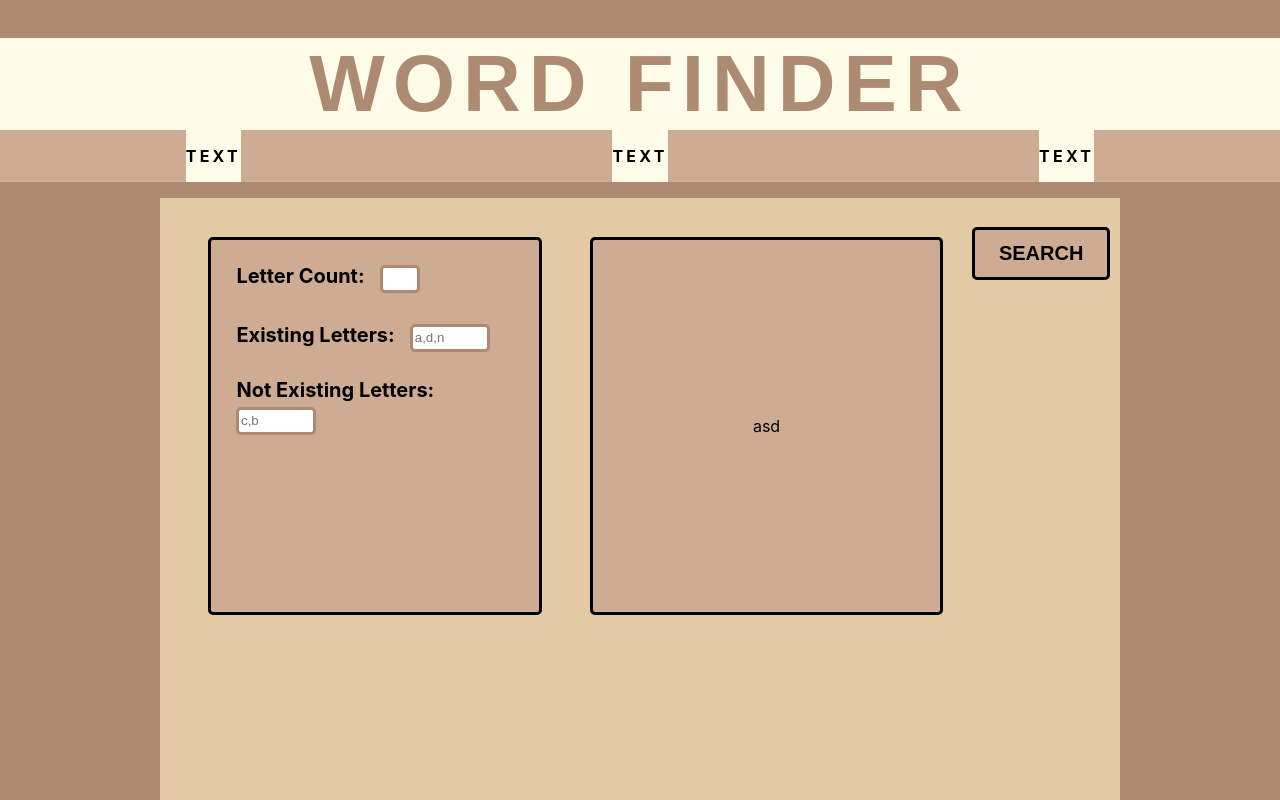
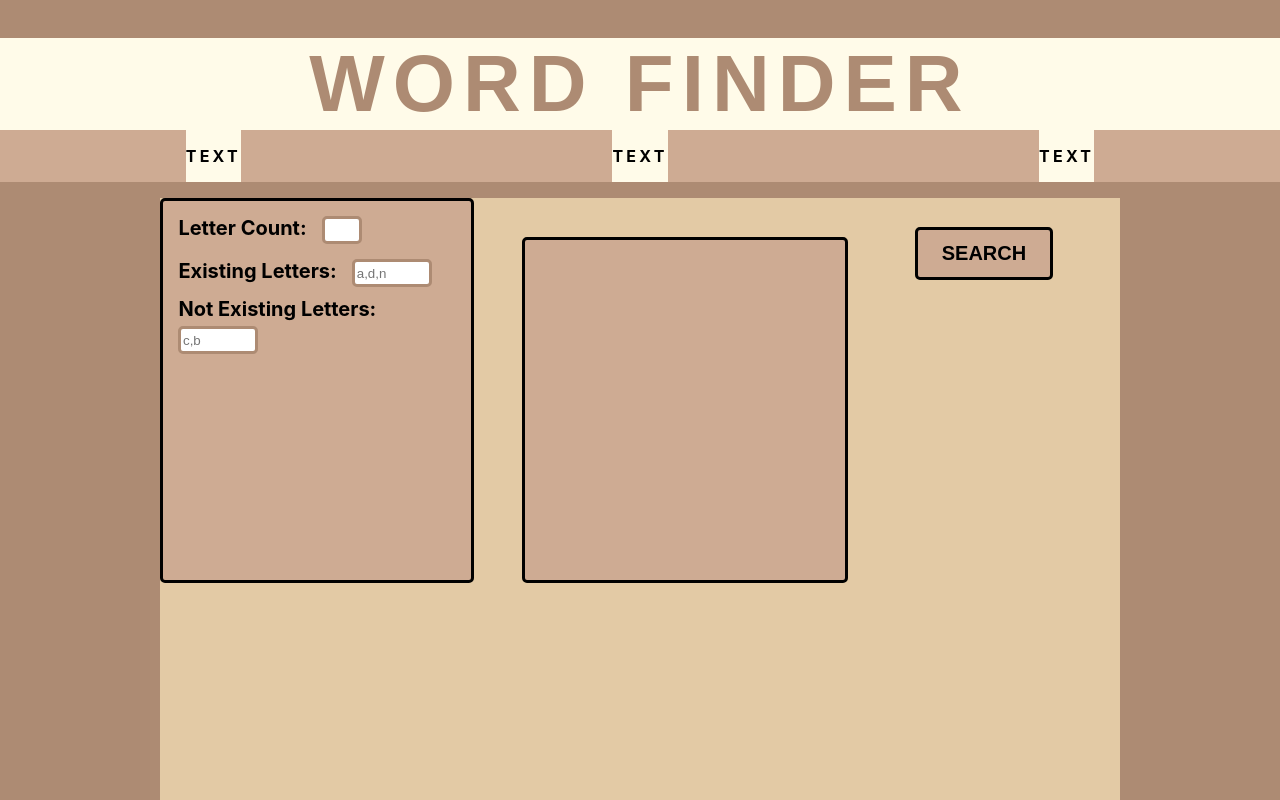
Before and after one commit to berke-cura/word-finder-fe, a React (Create React App) app: page / in a window 1280 px wide. Built offline with nearby package versions, Linux system fonts and the light colour scheme.

Commit message:
some changes

```diff
--- a/src/components/searchWord/index.js
+++ b/src/components/searchWord/index.js
@@ -46,8 +46,10 @@ const SearchWord =  () => {
        }
 
     return (
-        <Styled.Form>
+        <Styled.Container>
           <Styled.InputArea>
+
+              <Styled.InputContainer>
                     <Styled.Label1>Letter Count:</Styled.Label1>
                     <Styled.Input1
                        type="number"
@@ -55,8 +57,10 @@ const SearchWord =  () => {
                        value={searchInfo.letterCount}
                        onChange={handleChangeA}
                        max="22"
-          /><p/>
+                     />
+              </Styled.InputContainer>
 
+              <Styled.InputContainer>
                    <Styled.Label2>Existing Letters:</Styled.Label2>
                    <Styled.Input2
                      type="text"
@@ -64,8 +68,10 @@ const SearchWord =  () => {
                      placeholder="a,d,n"
                      value={(searchInfo.existLetters)}
                      onChange={handleChange}
-          /><p/>
+                   />
+              </Styled.InputContainer>
 
+              <Styled.InputContainer>
                     <Styled.Label3>Not Existing Letters:</Styled.Label3>
                     <Styled.Input3
                       type="text"
@@ -74,17 +80,19 @@ const SearchWord =  () => {
                       value={(searchInfo.notExistLet)}
                       onChange={handleChange}
                     />
+                </Styled.InputContainer>
+
           </Styled.InputArea>
-          <Styled.OutputArea>
-            <p>asd</p>
-          </Styled.OutputArea>
+
+          <Styled.ResultContainer>
                <Styled.LetterBoxes>
                  <div>{renderInputs(searchInfo.letterCount)}</div>
                </Styled.LetterBoxes>
-          <Styled.SearchButton onClick={handleSubmit}>SEARCH
-{/*             <button onClick={handleSubmit}>SEARCH</button>
- */}          </Styled.SearchButton>
-        </Styled.Form>
+          </Styled.ResultContainer>
+
+          <Styled.SearchButton onClick={handleSubmit}>SEARCH</Styled.SearchButton>
+
+        </Styled.Container>
     )
 }
 export default SearchWord
--- a/src/components/searchWord/style.js
+++ b/src/components/searchWord/style.js
@@ -2,7 +2,7 @@ import styled from 'styled-components'
 
 
 
-export const Form = styled.div`
+export const Container = styled.div`
   flex-direction: row;
   @media screen and (max-width: 768px) {
         width: 80%;
@@ -20,25 +20,18 @@ export const Form = styled.div`
 export const InputArea = styled.div`
  @media screen and (max-width: 1024) {
         width: 50%;
-        padding: 10px;
     }
  @media screen and (max-width: 768px) {
         width: 80%;
-        padding: 10px;
-        margin: auto;
-        margin-top: 5%;
         font-size: 15px;
       }
-  grid-row:1;
   background-color: #CEAB93;
-  padding: 10px;
-  margin-left:5%;
-  margin-top: 4%;
   border: 3px solid black;
   border-radius: 5px;
+  flex-direction: column;
 `
 
-export const OutputArea = styled.div`
+export const ResultContainer = styled.div`
   background-color: #CEAB93;
   padding: 160px;
   margin-left:5%;
@@ -142,3 +135,7 @@ margin-left: 5%;
 margin-bottom: 10px;
 
 `
+
+export const InputContainer = styled.div`
+
+`
```
Lines whose indentation alone changed are shown as unchanged.
